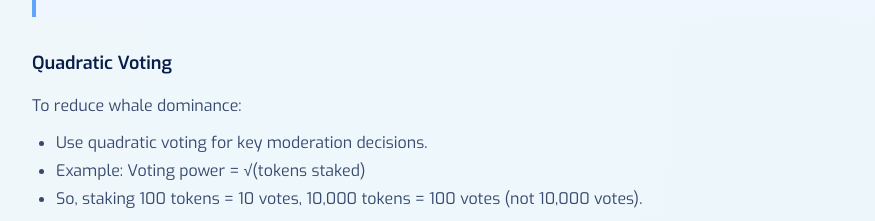
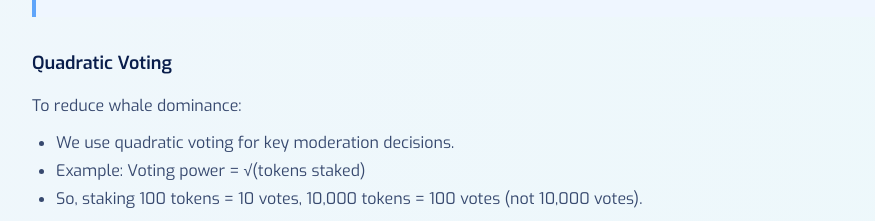
Before and after one commit to maldoteth/dehubdocs, a React (Vite) app: page /docs/dapps in a window 1280 px wide. Shown: the part 10062-10283 px from the top of the page, without its empty margins (312-1187 px from the left). Built offline with nearby package versions, Linux system fonts and the light colour scheme.

Commit message:
Visual edit in Lovable
Edited UI in Lovable

```diff
--- a/src/pages/docs/Dapp.tsx
+++ b/src/pages/docs/Dapp.tsx
@@ -506,7 +506,7 @@ const Dapp = () => {
                 To reduce whale dominance:
               </p>
               <ul className="list-disc pl-6 space-y-1 text-royal-blue/80 font-exo mb-4">
-                <li>Use quadratic voting for key moderation decisions.</li>
+                <li>We use quadratic voting for key moderation decisions.</li>
                 <li>Example: Voting power = √(tokens staked)</li>
                 <li>So, staking 100 tokens = 10 votes, 10,000 tokens = 100 votes (not 10,000 votes).</li>
               </ul>
```
